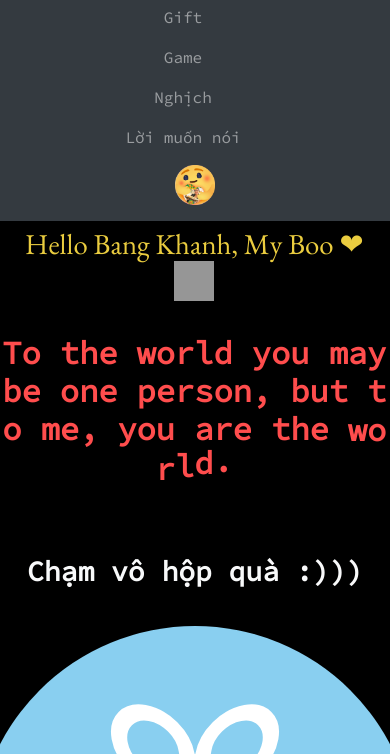
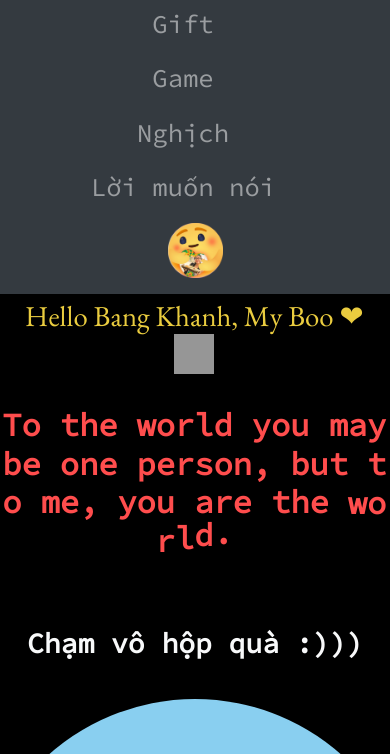
Before and after one commit to bangkhanh1605/khanhgift, a plain HTML site: page index.html in a window 390 px wide. Both pictures are taken after a click on the button "Toggle navigation". Shown: the part 51-805 px from the top of the page. Drawn offline with nearby package versions, Linux system fonts and the light colour scheme; grey boxes are pictures that could not be loaded.

Commit message:
Add files via upload

```diff
--- a/index.html
+++ b/index.html
@@ -33,7 +33,7 @@
           </li>
         </ul>
         <span class="navbar-text">
-          <img src="khanh.png" height ="40" width="40"/>
+          <img class = "icon-nav" src="khanh.png"/>
         </span>
       </div>
     </nav>
--- a/styles.css
+++ b/styles.css
@@ -160,6 +160,11 @@ hr
   background-color: grey;
 }
 
+.icon-nav {
+  height: 40px;
+  width: 40px;
+}
+
 footer{
   padding: 10px;
 }
@@ -176,6 +181,15 @@ footer{
   .btn2 {
     height: 300px;
     width: 300px;
+  }
+
+  .nav-link {
+    font-size: 160%;
+  }
+
+  .icon-nav {
+    height: 55px;
+    width: 55px;
   }
 }
 
```
